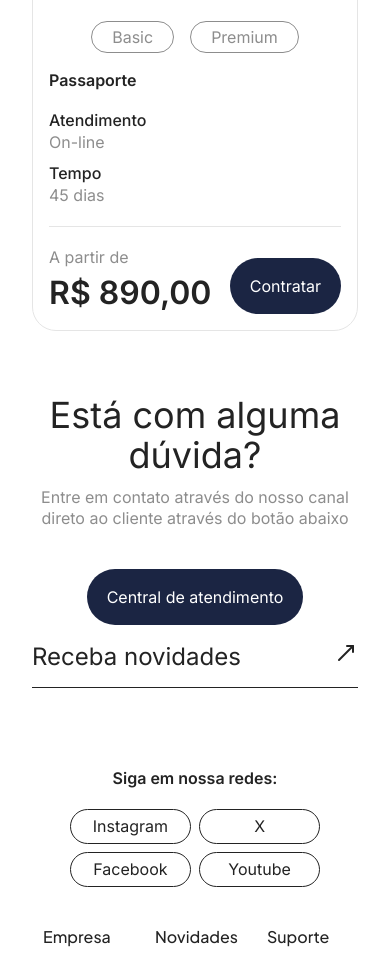
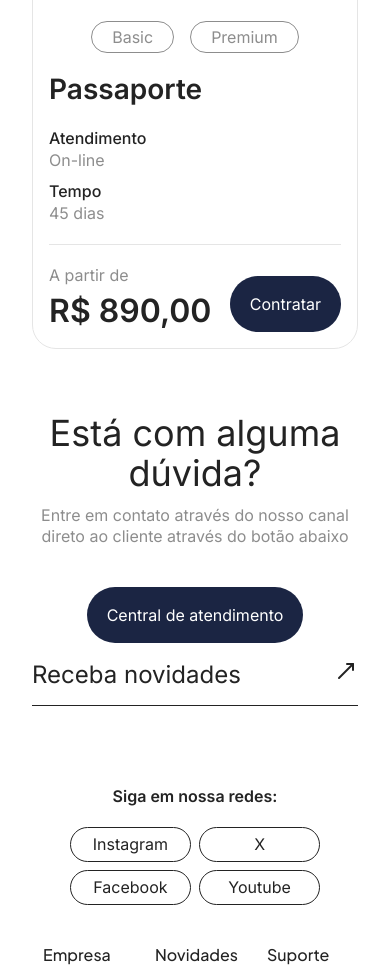
Before and after one commit to MatheusJSGama/Tira-visto, a React (Vite) app: page / in a window 390 px wide. Shown: the part 5786-6753 px from the top of the page. Built offline with nearby package versions, Linux system fonts and the light colour scheme.

Commit message:
Mudança no tamanho da fonte no card de produtos e correção de ero no link das redes socias

```diff
--- a/src/components/Footer/footer.tsx
+++ b/src/components/Footer/footer.tsx
@@ -32,18 +32,18 @@ export function Footer() {
           <div className="flex w-full flex-col items-center gap-5 self-end md:justify-center xxll:w-[451px] xxll:flex-col xxll:items-start">
             <span className="font-semibold">Siga em nossa redes:</span>
             <ul className="flex flex-wrap justify-center gap-2 sml:w-auto sml:flex-nowrap md:gap-5">
-              <li className="w-2/5 rounded-button border border-black p-1.5 text-center sml:w-auto sml:px-5 sml:py-2.5">
+              <NavLink to='' className="w-2/5 rounded-button border border-black p-1.5 text-center sml:w-auto sml:px-5 sml:py-2.5">
                 Instagram
-              </li>
-              <li className="w-2/5 rounded-button border border-black p-1.5 text-center sml:w-auto sml:px-5 sml:py-2.5">
+              </NavLink>
+              <NavLink to='' className="w-2/5 rounded-button border border-black p-1.5 text-center sml:w-auto sml:px-5 sml:py-2.5">
                 X
-              </li>
-              <li className="w-2/5 rounded-button border border-black p-1.5 text-center sml:w-auto sml:px-5 sml:py-2.5">
+              </NavLink>
+              <NavLink to='' className="w-2/5 rounded-button border border-black p-1.5 text-center sml:w-auto sml:px-5 sml:py-2.5">
                 Facebook
-              </li>
-              <li className="w-2/5 rounded-button border border-black p-1.5 text-center sml:w-auto sml:px-5 sml:py-2.5">
+              </NavLink>
+              <NavLink to='' className="w-2/5 rounded-button border border-black p-1.5 text-center sml:w-auto sml:px-5 sml:py-2.5">
                 Youtube
-              </li>
+              </NavLink>
             </ul>
           </div>
 
--- a/src/components/Products/products-card.tsx
+++ b/src/components/Products/products-card.tsx
@@ -58,7 +58,7 @@ export function ProductsCard(props: ProductsCardProps) {
       </form>
 
       <div className="mt-5 self-end">
-        <span className="font-semibold sm:text-base sml:text-card-title">
+        <span className="font-semibold text-base sm:text-card-title">
           {props.productName}
         </span>
         <div className="mt-4 flex flex-col justify-between gap-2 sml:flex-row">
```
